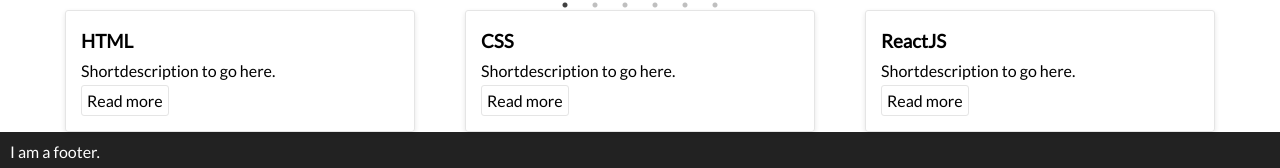
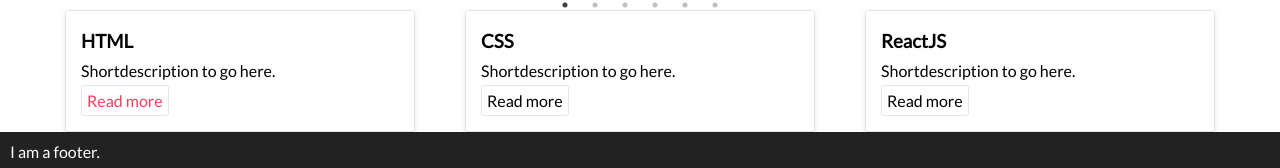
Before and after one commit to ryanwpb/newApp, a React (Create React App) app: page / in a window 1280 px wide. In both pictures the pointer is over the element 124 px from the left and 848 px from the top of the page. Shown: the part 748-916 px from the top of the page. Built offline with nearby package versions, Linux system fonts and the light colour scheme.

Commit message:
Add hover efect to skills span.

```diff
--- a/src/App.css
+++ b/src/App.css
@@ -152,6 +152,11 @@ html {
     border: solid 1px #e5e5e5;
     border-radius: 3px;
     width: 100%;
+    cursor: pointer;
+}
+
+.skillBox span:hover {
+    color: hsl(350,100%,62%);
 }
 
 /*-- Footer Css --*/
```
